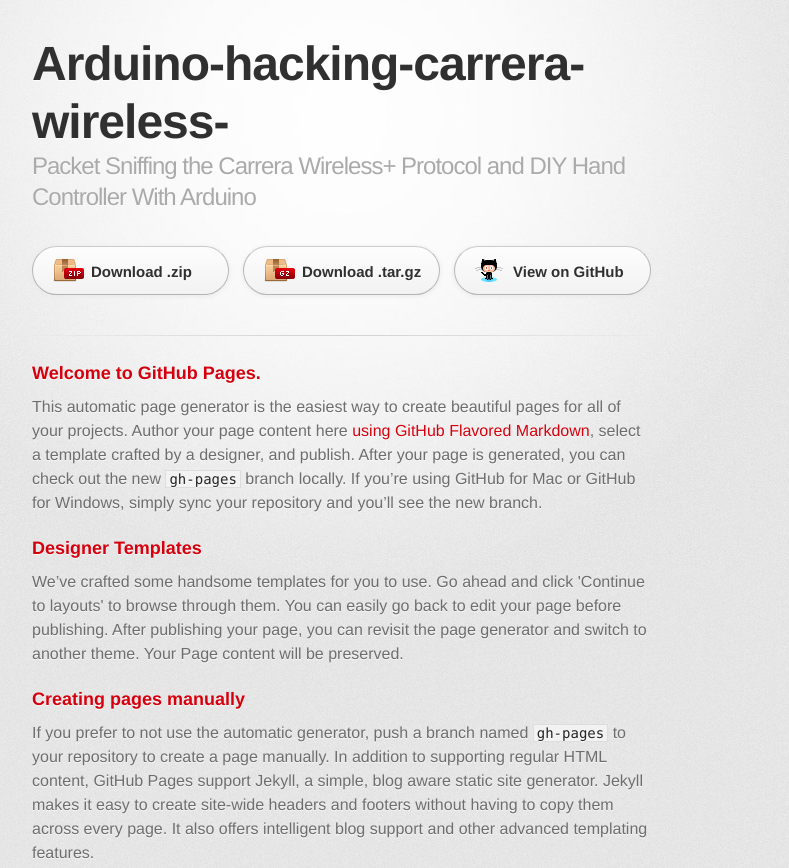
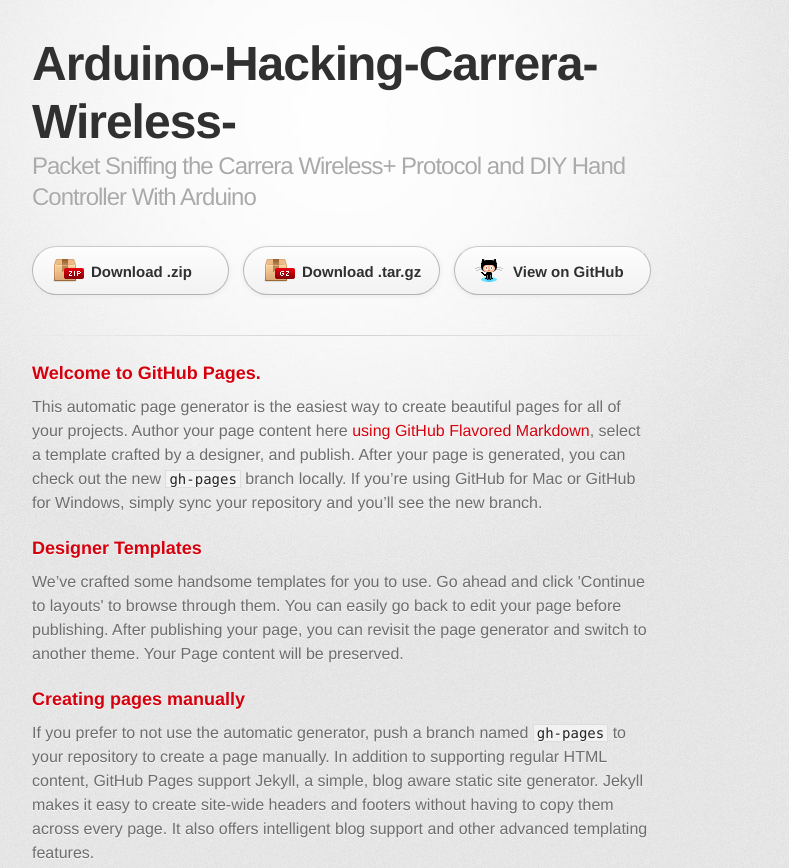
Before and after one commit to dtm541/Arduino-Hacking-Carrera-Wireless-, a plain HTML site: page index.html in a window 1280 px wide. Shown: the top 868 px of the page, without its empty margins (298-1087 px from the left). Drawn offline with Linux system fonts and the light colour scheme; a web font is replaced by a local one.

Commit message:
Update index.html

```diff
--- a/index.html
+++ b/index.html
@@ -18,7 +18,7 @@
       <div class="inner">
 
         <header>
-          <h1>Arduino-hacking-carrera-wireless-</h1>
+          <h1>Arduino-Hacking-Carrera-Wireless-</h1>
           <h2>Packet Sniffing the Carrera Wireless+ Protocol and DIY Hand Controller With Arduino</h2>
         </header>
 
```
